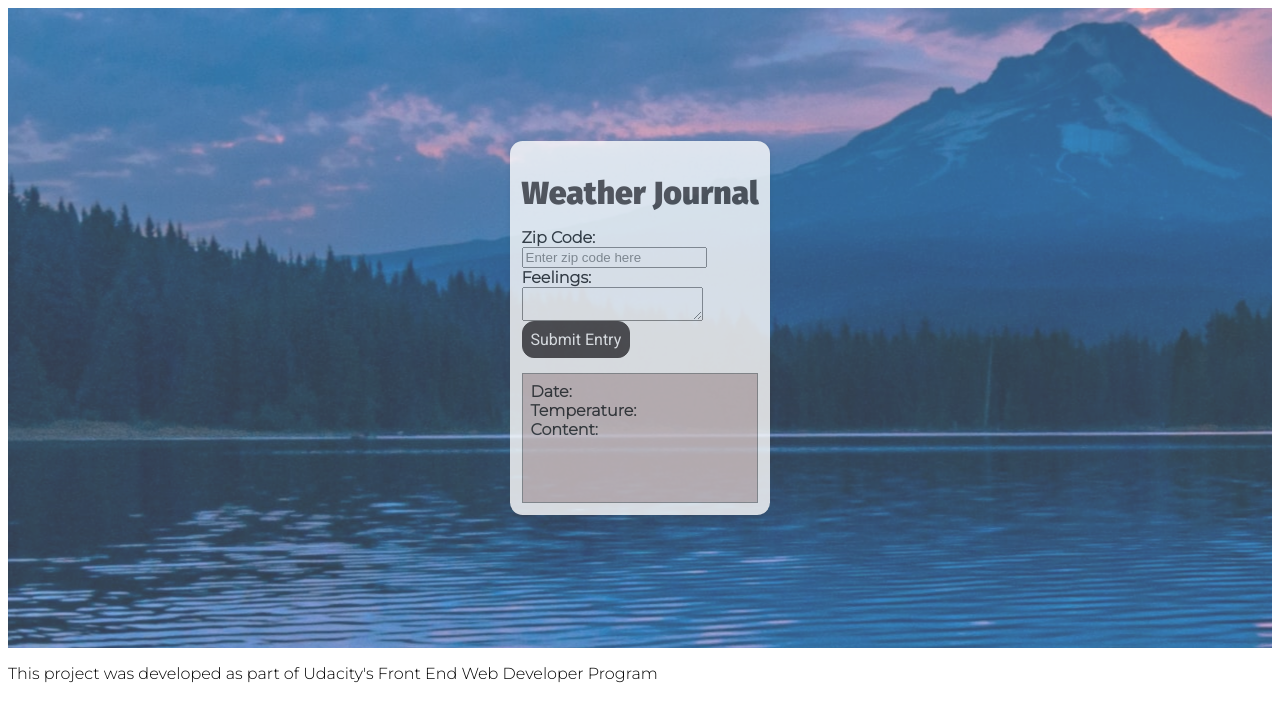
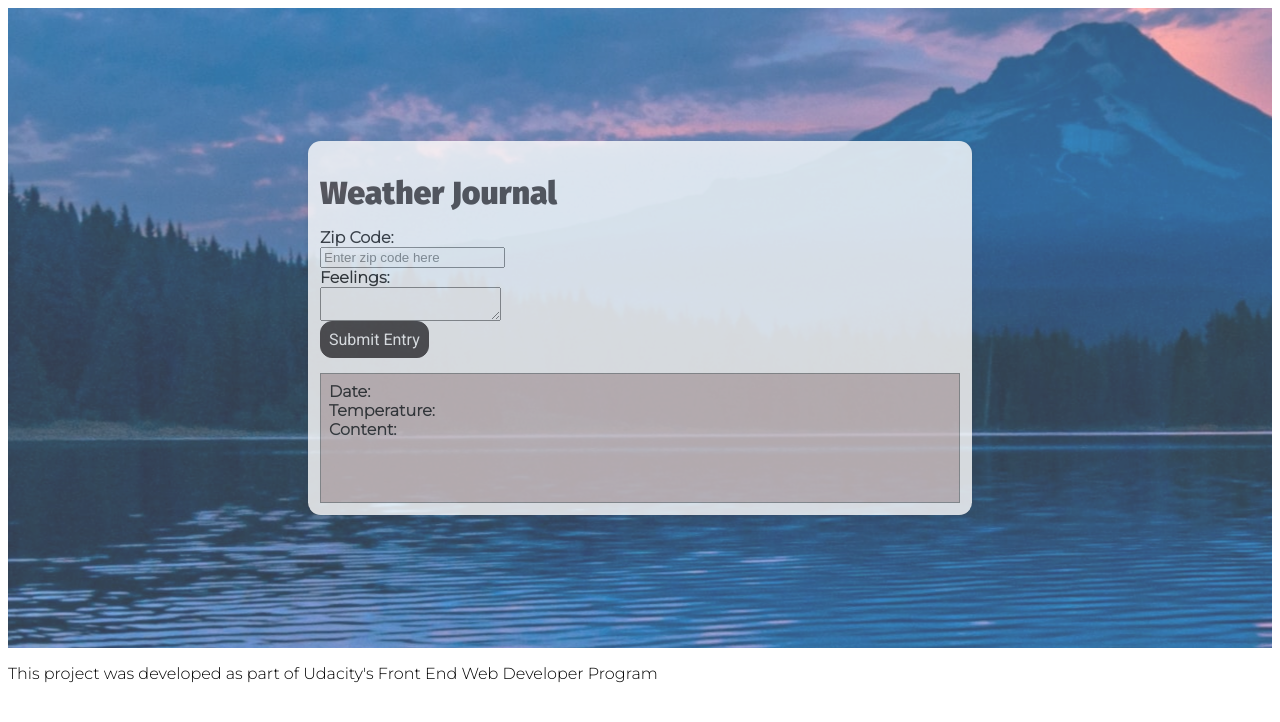
Before and after one commit to abc971-dev/FEWD-Assignment3, a website: page main/website/index.html in a window 1280 px wide. Drawn offline with Linux system fonts and the light colour scheme.

Commit message:
Updated styling

```diff
--- a/main/website/styles.css
+++ b/main/website/styles.css
@@ -10,6 +10,7 @@ main{
 h1{
     font-family: 'Fira Sans', serif;
     color:#262020;
+    font-size:1.5rem;
 }
 
 body{font-family: 'Montserrat', sans-serif}
@@ -27,15 +28,20 @@ body{font-family: 'Montserrat', sans-serif}
     background:#ffffff;
     opacity: 0.8;
     padding:0.75rem;
+    width:50vw;
 }
 
 @media(min-width:600px){
+
     #weatherRequest{
         grid-area:form;
         display:flex;
         flex-direction:row;
         justify-content: space-evenly;
         align-items:flex-start
+    }
+    h1{
+        font-size:2rem;
     }
 
 }
```
